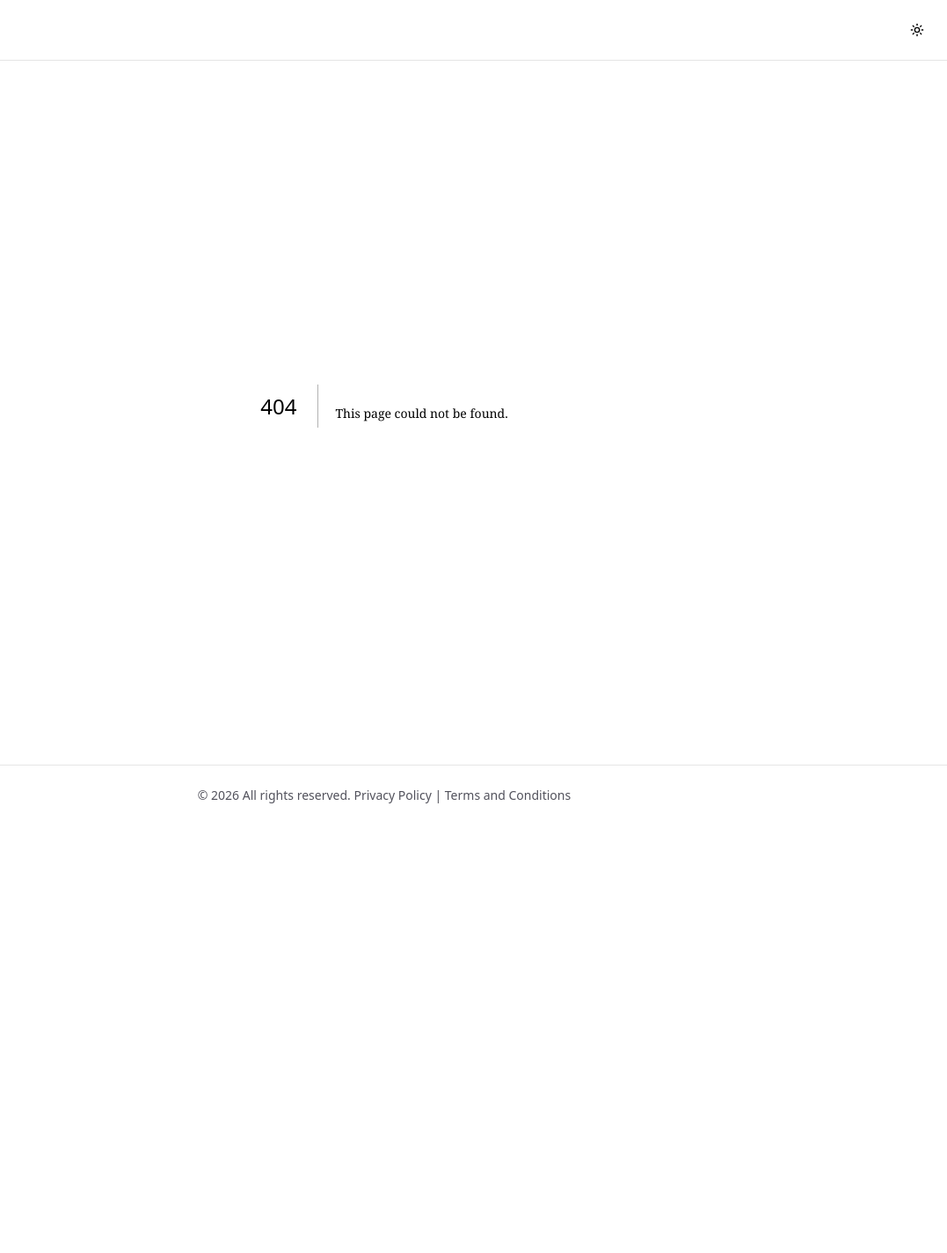
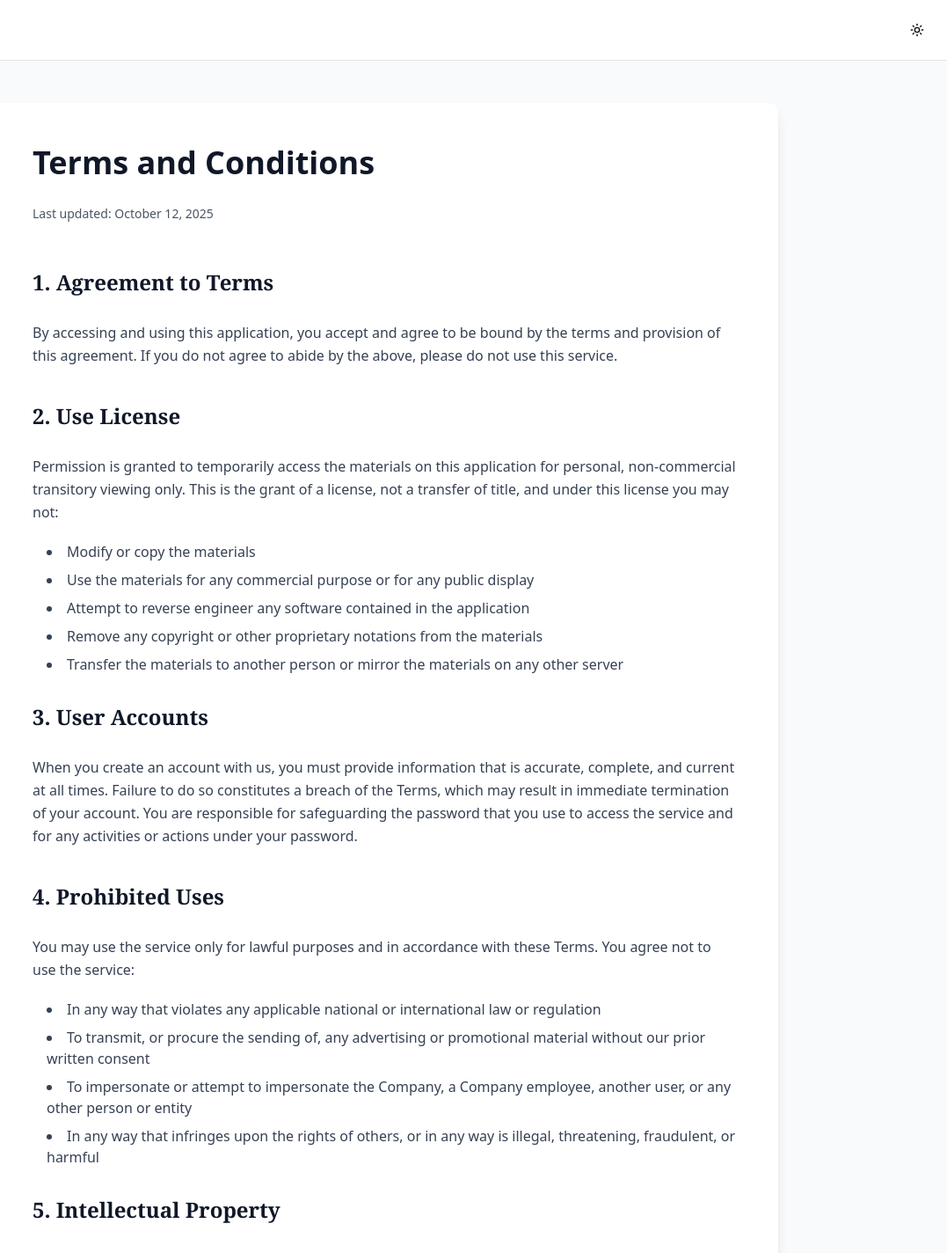
Before and after one commit to samurai71/my-nxt-template, a Next.js app: page /terms-and-conditions in a window 1280 px wide. Before the commit this address had no page. Shown: the top 1424 px of the page at 88% size, without its empty margins (203-1280 px from the left). Before the commit the page ends 938 px from the top, so only its background shows below. Built offline with nearby package versions, Linux system fonts and the light colour scheme.

Commit message:
feat: :sparkles: update metadata structure for RootLayout, Home, and Privacy pages; add Terms and Conditions page

```diff
--- a/src/app/layout.tsx
+++ b/src/app/layout.tsx
@@ -18,8 +18,10 @@ const geistMono = Geist_Mono({
   subsets: ["latin"],
 })
 export const metadata: Metadata = {
-  title: "Create Next App",
-  description: "Generated by create next app",
+  title: {
+    template: "%s | My Template",
+    default: "My Template", // a default is required when creating a template
+  },
 }
 export default function RootLayout({
   children,
--- a/src/app/page.tsx
+++ b/src/app/page.tsx
@@ -1,19 +1,15 @@
+import type { Metadata } from "next"
+
 import Image from "next/image"
 
-import { Button } from "@/components/ui/button"
+export const metadata: Metadata = {
+  title: "Home",
+}
 
 export default function Home() {
   return (
     <div className="flex min-h-screen items-center justify-center bg-zinc-50 font-sans dark:bg-black">
-      <main className="flex min-h-screen w-full max-w-3xl flex-col items-center justify-between py-32 px-16 bg-white dark:bg-black sm:items-start">
-        <Image
-          className="dark:invert"
-          src="/next.svg"
-          alt="Next.js logo"
-          width={100}
-          height={20}
-          priority
-        />
+      <div className="flex min-h-screen w-full max-w-3xl flex-col items-center justify-between py-32 px-16 bg-white dark:bg-black sm:items-start">
         <div className="flex flex-col items-center gap-6 text-center sm:items-start sm:text-left">
           <h1 className="max-w-xs text-3xl font-semibold leading-10 tracking-tight text-black dark:text-zinc-50">
             To get started, edit the page.tsx file.
@@ -61,12 +57,7 @@ export default function Home() {
             Documentation
           </a>
         </div>
-        <div>
-          <Button aria-label="Click me" variant="default">
-            Click me
-          </Button>
-        </div>
-      </main>
+      </div>
     </div>
   )
 }
--- a/src/app/privacy-policy/page.tsx
+++ b/src/app/privacy-policy/page.tsx
@@ -1,7 +1,12 @@
+import type { Metadata } from "next"
+
+export const metadata: Metadata = {
+  title: "Privacy Policy",
+}
 export default function Privacy() {
   return (
     <div className="flex min-h-screen items-center justify-center bg-zinc-50 font-sans dark:bg-black">
-      <main className="flex min-h-screen w-full max-w-3xl flex-col items-center justify-between py-32 px-16 bg-white dark:bg-black sm:items-start">
+      <div className="flex min-h-screen w-full max-w-3xl flex-col items-center justify-between py-32 px-16 bg-white dark:bg-black sm:items-start">
         <h2>Privacy Policy for [Your Website Name]</h2>
 
         <p>Last updated: [Date]</p>
@@ -89,7 +94,7 @@ export default function Privacy() {
           This revision emphasizes PIPEDA compliance and your commitment to respecting the privacy
           rights of your users in accordance with Canadian privacy laws.
         </p>
-      </main>
+      </div>
     </div>
   )
 }
--- /dev/null
+++ b/src/app/terms-and-conditions/page.tsx
@@ -0,0 +1,163 @@
+import type { Metadata } from "next"
+
+export const metadata: Metadata = {
+  title: "Terms and Conditions",
+}
+export default function TermsAndConditions() {
+  return (
+    <div className="min-h-screen bg-gray-50 py-12 px-4 sm:px-6 lg:px-8">
+      <div className="max-w-4xl mx-auto bg-white shadow-lg rounded-lg p-8 md:p-12">
+        <h1 className="text-4xl font-bold text-gray-900 mb-4">Terms and Conditions</h1>
+        <p className="text-sm text-gray-600 mb-8">Last updated: October 12, 2025</p>
+
+        <div className="prose prose-gray max-w-none space-y-6">
+          <section>
+            <h2 className="text-2xl font-semibold text-gray-900 mb-3">1. Agreement to Terms</h2>
+            <p className="text-gray-700 leading-relaxed">
+              By accessing and using this application, you accept and agree to be bound by the terms
+              and provision of this agreement. If you do not agree to abide by the above, please do
+              not use this service.
+            </p>
+          </section>
+
+          <section>
+            <h2 className="text-2xl font-semibold text-gray-900 mb-3">2. Use License</h2>
+            <p className="text-gray-700 leading-relaxed mb-3">
+              Permission is granted to temporarily access the materials on this application for
+              personal, non-commercial transitory viewing only. This is the grant of a license, not
+              a transfer of title, and under this license you may not:
+            </p>
+            <ul className="list-disc list-inside text-gray-700 space-y-2 ml-4">
+              <li>Modify or copy the materials</li>
+              <li>Use the materials for any commercial purpose or for any public display</li>
+              <li>Attempt to reverse engineer any software contained in the application</li>
+              <li>Remove any copyright or other proprietary notations from the materials</li>
+              <li>
+                Transfer the materials to another person or mirror the materials on any other server
+              </li>
+            </ul>
+          </section>
+
+          <section>
+            <h2 className="text-2xl font-semibold text-gray-900 mb-3">3. User Accounts</h2>
+            <p className="text-gray-700 leading-relaxed">
+              When you create an account with us, you must provide information that is accurate,
+              complete, and current at all times. Failure to do so constitutes a breach of the
+              Terms, which may result in immediate termination of your account. You are responsible
+              for safeguarding the password that you use to access the service and for any
+              activities or actions under your password.
+            </p>
+          </section>
+
+          <section>
+            <h2 className="text-2xl font-semibold text-gray-900 mb-3">4. Prohibited Uses</h2>
+            <p className="text-gray-700 leading-relaxed mb-3">
+              You may use the service only for lawful purposes and in accordance with these Terms.
+              You agree not to use the service:
+            </p>
+            <ul className="list-disc list-inside text-gray-700 space-y-2 ml-4">
+              <li>
+                In any way that violates any applicable national or international law or regulation
+              </li>
+              <li>
+                To transmit, or procure the sending of, any advertising or promotional material
+                without our prior written consent
+              </li>
+              <li>
+                To impersonate or attempt to impersonate the Company, a Company employee, another
+                user, or any other person or entity
+              </li>
+              <li>
+                In any way that infringes upon the rights of others, or in any way is illegal,
+                threatening, fraudulent, or harmful
+              </li>
+            </ul>
+          </section>
+
+          <section>
+            <h2 className="text-2xl font-semibold text-gray-900 mb-3">5. Intellectual Property</h2>
+            <p className="text-gray-700 leading-relaxed">
+              The service and its original content, features, and functionality are and will remain
+              the exclusive property of the Company and its licensors. The service is protected by
+              copyright, trademark, and other laws of both the United States and foreign countries.
+              Our trademarks may not be used in connection with any product or service without the
+              prior written consent of the Company.
+            </p>
+          </section>
+
+          <section>
+            <h2 className="text-2xl font-semibold text-gray-900 mb-3">6. Disclaimer</h2>
+            <p className="text-gray-700 leading-relaxed">
+              The materials on this application are provided on an 'as is' basis. We make no
+              warranties, expressed or implied, and hereby disclaim and negate all other warranties
+              including, without limitation, implied warranties or conditions of merchantability,
+              fitness for a particular purpose, or non-infringement of intellectual property or
+              other violation of rights.
+            </p>
+          </section>
+
+          <section>
+            <h2 className="text-2xl font-semibold text-gray-900 mb-3">
+              7. Limitations of Liability
+            </h2>
+            <p className="text-gray-700 leading-relaxed">
+              In no event shall the Company or its suppliers be liable for any damages (including,
+              without limitation, damages for loss of data or profit, or due to business
+              interruption) arising out of the use or inability to use the materials on this
+              application, even if the Company or a Company authorized representative has been
+              notified orally or in writing of the possibility of such damage.
+            </p>
+          </section>
+
+          <section>
+            <h2 className="text-2xl font-semibold text-gray-900 mb-3">
+              8. Modifications to Service
+            </h2>
+            <p className="text-gray-700 leading-relaxed">
+              We reserve the right to withdraw or amend our service, and any service or material we
+              provide via the application, in our sole discretion without notice. We will not be
+              liable if for any reason all or any part of the service is unavailable at any time or
+              for any period.
+            </p>
+          </section>
+
+          <section>
+            <h2 className="text-2xl font-semibold text-gray-900 mb-3">9. Governing Law</h2>
+            <p className="text-gray-700 leading-relaxed">
+              These terms and conditions are governed by and construed in accordance with the laws
+              of the jurisdiction in which the Company operates, and you irrevocably submit to the
+              exclusive jurisdiction of the courts in that location.
+            </p>
+          </section>
+
+          <section>
+            <h2 className="text-2xl font-semibold text-gray-900 mb-3">10. Changes to Terms</h2>
+            <p className="text-gray-700 leading-relaxed">
+              We reserve the right, at our sole discretion, to modify or replace these Terms at any
+              time. If a revision is material, we will try to provide at least 30 days' notice prior
+              to any new terms taking effect. What constitutes a material change will be determined
+              at our sole discretion.
+            </p>
+          </section>
+
+          <section>
+            <h2 className="text-2xl font-semibold text-gray-900 mb-3">11. Contact Information</h2>
+            <p className="text-gray-700 leading-relaxed">
+              If you have any questions about these Terms and Conditions, please contact us at:
+            </p>
+            <p className="text-gray-700 mt-2">
+              Email: <span className="text-blue-600">legal@yourcompany.com</span>
+            </p>
+          </section>
+        </div>
+
+        <div className="mt-12 pt-8 border-t border-gray-200">
+          <p className="text-sm text-gray-600 text-center">
+            By using this application, you acknowledge that you have read and understand these Terms
+            and Conditions and agree to be bound by them.
+          </p>
+        </div>
+      </div>
+    </div>
+  )
+}
```
